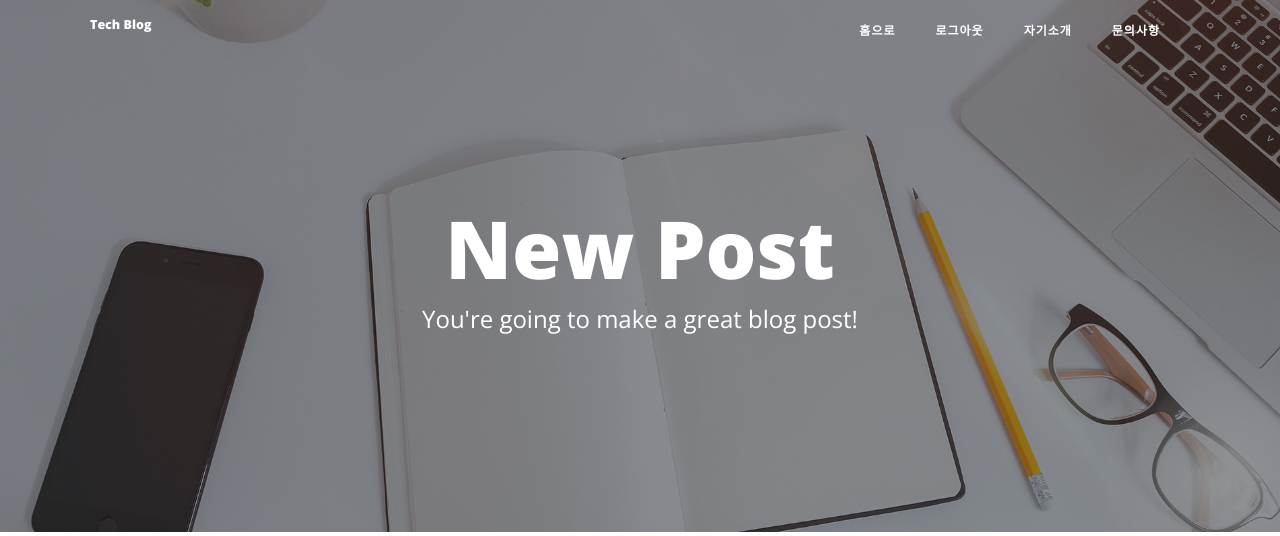
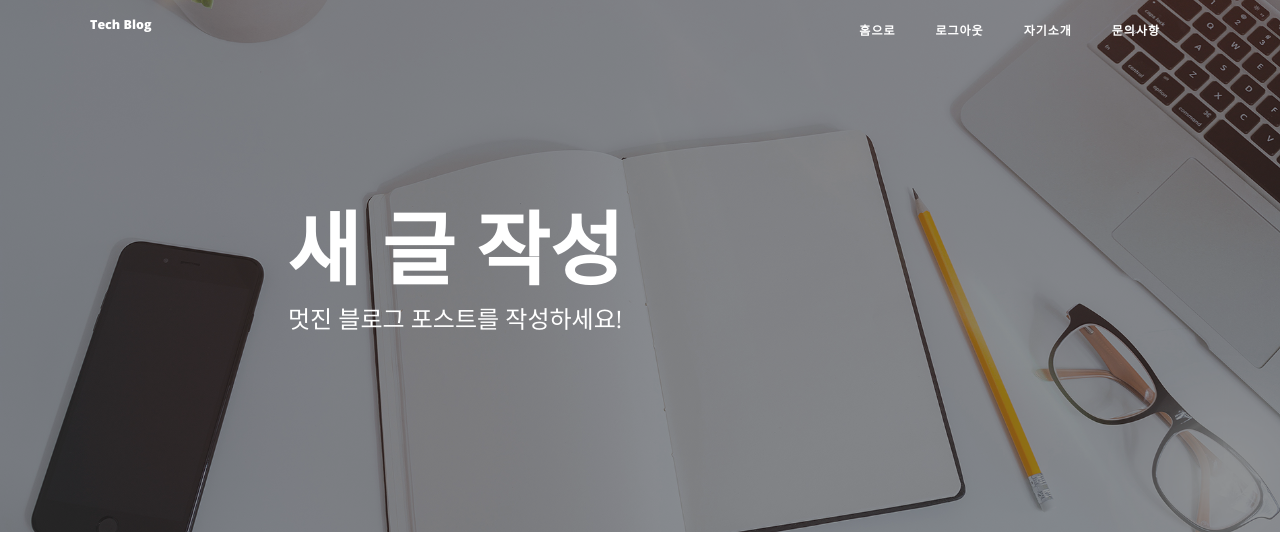
Before and after one commit to Ahnhyeongkyu/My_Blog, a Flask app: page /new-post in a window 1280 px wide. Shown: the top 536 px of the page. Run offline with Flask 3, Linux system fonts and the light colour scheme; a user stored in the database is signed in; some libraries are stand-ins or nearby versions.

Commit message:
add comment

```diff
--- a/templates/header.html
+++ b/templates/header.html
@@ -3,42 +3,50 @@
 
 <head>
 
+  <!-- 문자 인코딩 및 뷰포트 설정 -->
   <meta charset="utf-8">
   <meta name="viewport" content="width=device-width, initial-scale=1, shrink-to-fit=no">
   <meta name="description" content="">
   <meta name="author" content="">
 
-  <title>Angela's Blog</title>
+  <!-- 페이지 제목 설정 -->
+  <title>An's Tech Blog</title>
 
-  <!-- Bootstrap core CSS -->
+  <!-- 부트스트랩 기본 CSS -->
   <link href="{{ url_for('static', filename='vendor/bootstrap/css/bootstrap.min.css') }}" rel="stylesheet">
 
-  <!-- Custom fonts for this template -->
+  <!-- 이 템플릿을 위한 사용자 정의 글꼴 -->
   <link href="{{ url_for('static', filename='vendor/fontawesome-free/css/all.min.css')}}" rel="stylesheet" type="text/css">
   <link href='https://fonts.googleapis.com/css?family=Lora:400,700,400italic,700italic' rel='stylesheet' type='text/css'>
   <link href='https://fonts.googleapis.com/css?family=Open+Sans:300italic,400italic,600italic,700italic,800italic,400,300,600,700,800' rel='stylesheet' type='text/css'>
 
-  <!-- Custom styles for this template -->
+  <!-- 이 템플릿을 위한 사용자 정의 스타일 시트 -->
   <link href="{{ url_for('static', filename='css/clean-blog.min.css')}}" rel="stylesheet">
 
 </head>
 
 <body>
 
-  <!-- Navigation -->
+  <!-- 네비게이션 -->
   <nav class="navbar navbar-expand-lg navbar-light fixed-top" id="mainNav">
     <div class="container">
+      <!-- 로고와 브랜드 링크 -->
       <a class="navbar-brand" href="{{url_for('get_all_posts')}}">Tech Blog</a>
+      <!-- 네비게이션 토글 버튼 -->
       <button class="navbar-toggler navbar-toggler-right" type="button" data-toggle="collapse" data-target="#navbarResponsive" aria-controls="navbarResponsive" aria-expanded="false" aria-label="Toggle navigation">
-        Menu
+        메뉴
         <i class="fas fa-bars"></i>
       </button>
+      <!-- 네비게이션 메뉴 -->
       <div class="collapse navbar-collapse" id="navbarResponsive">
         <ul class="navbar-nav ml-auto">
+          <!-- 홈으로 링크 -->
           <li class="nav-item">
             <a class="nav-link" href="{{ url_for('get_all_posts') }}">홈으로</a>
           </li>
+          <!-- 사용자가 로그인하지 않은 경우 -->
           {% if not current_user.is_authenticated: %}
+          <!-- 로그인 및 회원가입 링크 -->
           <li class="nav-item">
             <a class="nav-link" href="{{ url_for('login') }}">로그인</a>
           </li>
@@ -46,10 +54,13 @@
             <a class="nav-link" href="{{ url_for('register') }}">회원가입</a>
           </li>
           {% else %}
+          <!-- 사용자가 로그인한 경우 -->
+          <!-- 로그아웃 링크 -->
           <li class="nav-item">
             <a class="nav-link" href="{{ url_for('logout') }}">로그아웃</a>
           </li>
           {% endif %}
+          <!-- 자기소개 및 문의사항 링크 -->
           <li class="nav-item">
             <a class="nav-link" href="{{ url_for('about') }}">자기소개</a>
           </li>
--- a/templates/make-post.html
+++ b/templates/make-post.html
@@ -3,19 +3,21 @@
 
 {% block content %}
 {% include "header.html" %}
-  <!-- Page Header -->
+  <!-- 페이지 헤더 -->
   <header class="masthead" style="background-image: url('{{ url_for('static', filename='img/edit-bg.jpg')}}')">
     <div class="overlay"></div>
     <div class="container">
-      <div class="row">
+      <div class "row">
         <div class="col-lg-8 col-md-10 mx-auto">
           <div class="page-heading">
             {% if is_edit: %}
-            <h1>Edit Post</h1>
+            <!-- 수정 중인 경우 -->
+            <h1>글 수정</h1>
             {% else: %}
-            <h1>New Post</h1>
+            <!-- 새로운 글 작성 중인 경우 -->
+            <h1>새 글 작성</h1>
             {% endif %}
-            <span class="subheading">You're going to make a great blog post!</span>
+            <span class="subheading">멋진 블로그 포스트를 작성하세요!</span>
           </div>
         </div>
       </div>
@@ -25,8 +27,11 @@
   <div class="container">
     <div class="row">
       <div class="col-lg-8 col-md-10 mx-auto">
+        <!-- CKEditor 로드 -->
         {{ ckeditor.load() }}
+        <!-- CKEditor 구성 -->
         {{ ckeditor.config(name='body') }}
+        <!-- 글 작성 또는 수정 폼 표시 -->
         {{ wtf.quick_form(form, novalidate=True, button_map={"submit": "primary"}) }}
       </div>
     </div>
```
Also changed, not shown: templates/index.html (+7 -6 lines), templates/login.html (+3 -4 lines), templates/post.html (+10 -9 lines), templates/register.html (+2 -7 lines).
